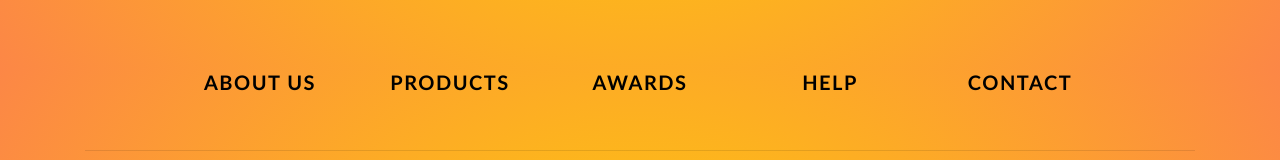
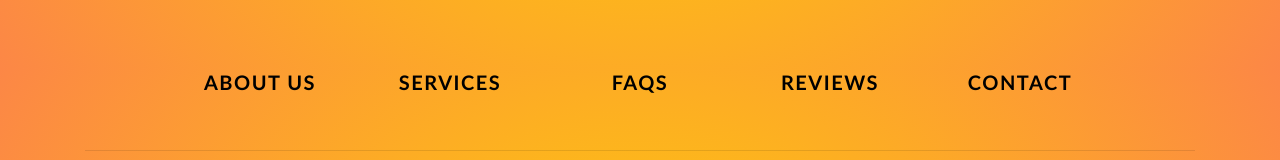
Before and after one commit to rogeliosandoval/YTHI-Website, an Angular app: page /home in a window 1280 px wide. Shown: the part 5532-5692 px from the top of the page. Built offline with nearby package versions, Linux system fonts and the light colour scheme.

Commit message:
update the footer component

```diff
--- a/src/app/components/footer/footer.component.html
+++ b/src/app/components/footer/footer.component.html
@@ -17,7 +17,7 @@
         <!-- Grid column -->
         <div class="col-md-2">
             <h6 class="text-uppercase font-weight-bold">
-            <a href="#!" class="link text-white">Products</a>
+            <a href="#!" class="link text-white">Services</a>
             </h6>
         </div>
         <!-- Grid column -->
@@ -25,7 +25,7 @@
         <!-- Grid column -->
         <div class="col-md-2">
             <h6 class="text-uppercase font-weight-bold">
-            <a href="#!" class="link text-white">Awards</a>
+            <a href="#!" class="link text-white">FAQs</a>
             </h6>
         </div>
         <!-- Grid column -->
@@ -33,7 +33,7 @@
         <!-- Grid column -->
         <div class="col-md-2">
             <h6 class="text-uppercase font-weight-bold">
-            <a href="#!" class="link text-white">Help</a>
+            <a href="#!" class="link text-white">Reviews</a>
             </h6>
         </div>
         <!-- Grid column -->
@@ -66,19 +66,19 @@
 
     <!-- Section: Social -->
     <section class="text-center mb-5">
-        <a href="" class="text-white m-4">
+        <a href="https://www.facebook.com/YourTimeHomeInspect" target="_blank" class="text-white m-4">
         <i class="fa fa-facebook-f"></i>
         </a>
-        <a href="" class="text-white m-4">
+        <a href="https://www.youtube.com/watch?v=zzA35FjiT6g" target="_blank" class="text-white m-4">
         <i class="fa fa-youtube"></i>
         </a>
-        <a href="" class="text-white m-4">
+        <a href="https://www.google.com/maps/place/Your+Time+Home+Inspections/@29.5158292,-98.3333782,15z/data=!4m5!3m4!1s0x0:0x9f89b46bac99b3fa!8m2!3d29.5158292!4d-98.3333782" target="_blank" class="text-white m-4">
         <i class="fa fa-google"></i>
         </a>
-        <a href="" class="text-white m-4">
+        <a href="https://www.instagram.com/yourtimehomeinspect/?hl=en" target="_blank" class="text-white m-4">
         <i class="fa fa-instagram"></i>
         </a>
-        <a href="" class="text-white m-4">
+        <a href="https://www.linkedin.com/in/rogeliosandoval/" target="_blank" class="text-white m-4">
         <i class="fa fa-linkedin"></i>
         </a>
     </section>
```
